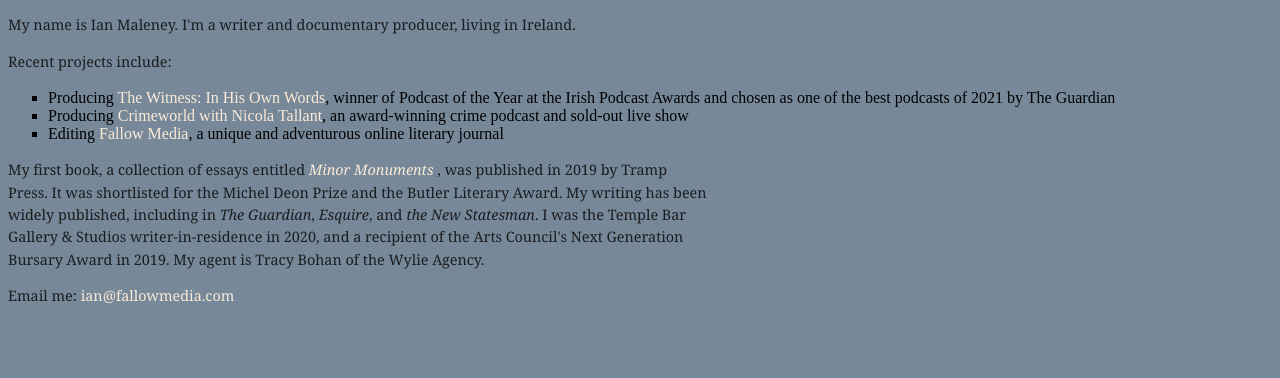
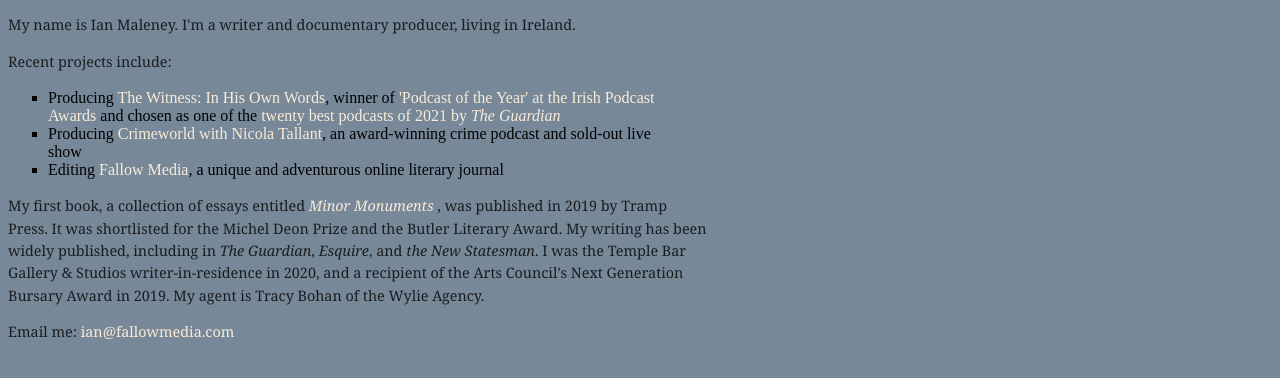
Before and after one commit to ianmaleney/portfolio, a plain HTML site: page index.html in a window 1280 px wide. Drawn offline with Linux system fonts and the light colour scheme.

Commit message:
Add Links

```diff
--- a/index.html
+++ b/index.html
@@ -18,6 +18,7 @@
       }
       ul {
         list-style: square;
+        max-width: 640px;
       }
       a {
         color: antiquewhite;
@@ -35,7 +36,7 @@
     <p>Recent projects include:</p>
     <ul>
       <li>Producing
-        <a href="https://thewitnesspodcast.com/">The Witness: In His Own Words</a>, winner of Podcast of the Year at the Irish Podcast Awards and chosen as one of the best podcasts of 2021 by The Guardian</li>
+        <a href="https://thewitnesspodcast.com/">The Witness: In His Own Words</a>, winner of <a href="https://www.theirishpodcastawards.ie/winners-2022">'Podcast of the Year' at the Irish Podcast Awards</a> and chosen as one of the <a href="https://www.theguardian.com/tv-and-radio/2021/dec/24/the-20-best-podcasts-of-2021">twenty best podcasts of 2021 by <i>The Guardian</i></a></li>
       <li>Producing
         <a href="https://soundcloud.com/crimeworld">Crimeworld with Nicola Tallant</a>, an award-winning crime podcast and sold-out live show</li>
       <li>Editing
```
